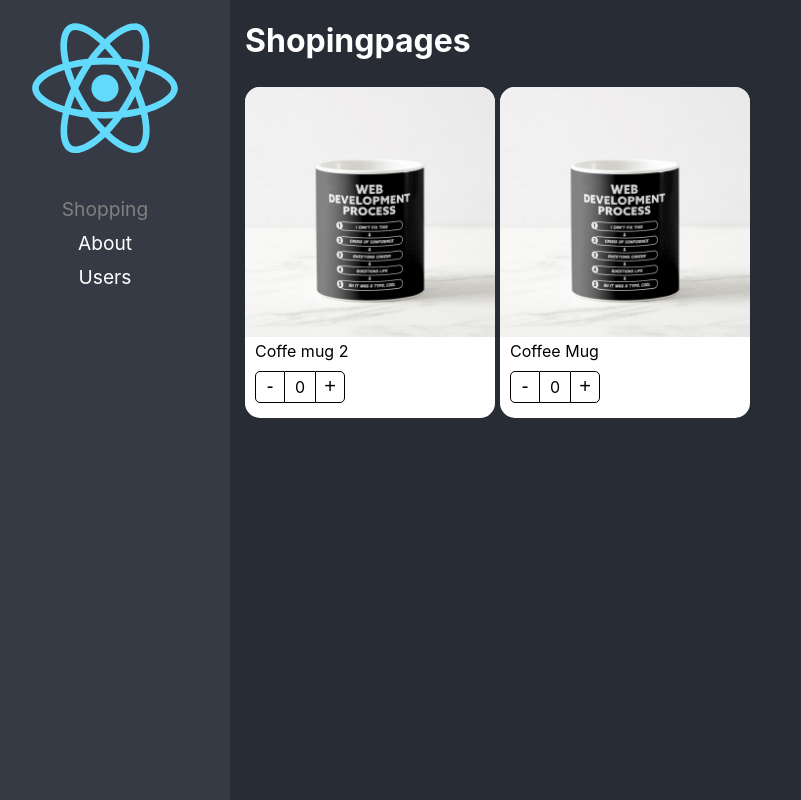
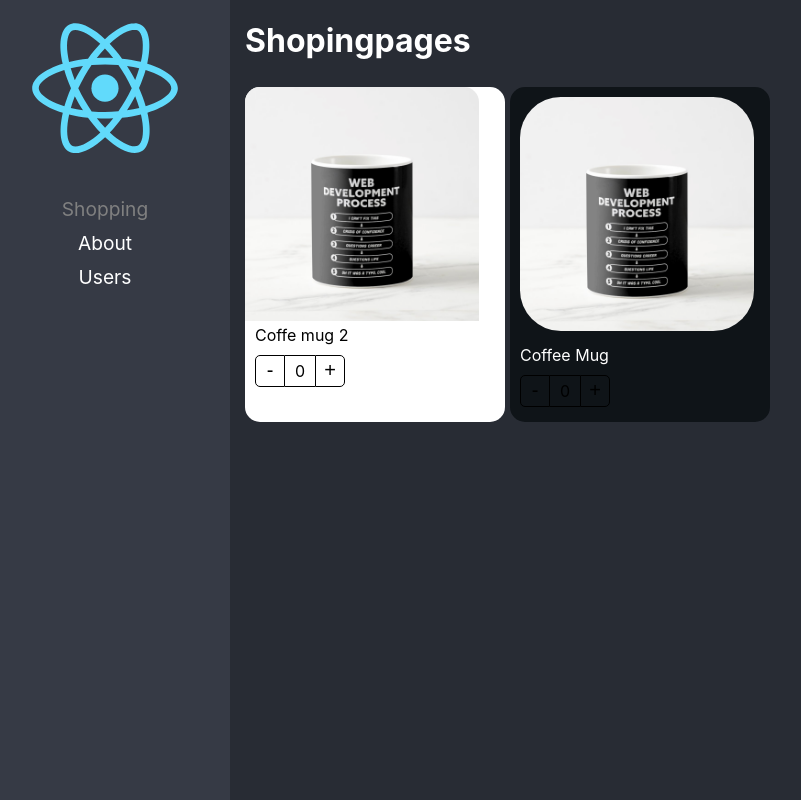
Before and after one commit to mauricio-hub/react-pro, a React (Create React App) app: page /home in a window 1280 px wide. Shown: the whole page, without its empty margins (20-821 px from the left). Built offline with nearby package versions, Linux system fonts and the light colour scheme.

Commit message:
extensible style

```diff
--- a/src/components-patterns/components/ProductCard.tsx
+++ b/src/components-patterns/components/ProductCard.tsx
@@ -1,13 +1,21 @@
 import React, { ReactElement, createContext, useContext } from 'react'
 import style from '../styles/styles.module.css'
 import { useProduct } from '../hooks/useProduct'
-import { ProductContextProps, ProductCardProps } from '../interfaces/interfaces'
+import { Product, ProductContextProps} from '../interfaces/interfaces'
 
 export const ProductContext = createContext({} as ProductContextProps)
 
 const {Provider } = ProductContext;
 
-export const ProductCard = ({ product,children }: ProductCardProps) => {
+export interface Props {
+  product: Product,
+  children?: ReactElement | ReactElement[],
+  className?: string
+}
+
+
+
+export const ProductCard = ({ product,children,className }: Props) => {
 
   const { count, increaseBy } = useProduct()
 
@@ -19,7 +27,7 @@ export const ProductCard = ({ product,children }: ProductCardProps) => {
         increaseBy
       }}
     >
-    <div className={style.productCard}>
+    <div className={`${style.productCard} ${className}`}>
       {children}
     </div>
     </Provider>
--- a/src/components-patterns/components/ProductImage.tsx
+++ b/src/components-patterns/components/ProductImage.tsx
@@ -4,7 +4,13 @@ import style from '../styles/styles.module.css'
 
 import noImage from '../assets/no-image.jpg'
 
-export const ProductImage = ({ img = '' }) => {
+interface Props {
+  img?: string
+  classNane?: string
+}
+
+
+export const ProductImage = ({ img,classNane}:Props) => {
 
     const { product } = useContext(ProductContext);
 
@@ -19,8 +25,11 @@ export const ProductImage = ({ img = '' }) => {
     }
 
 
+
+
+
     return (
-      <img className={style.productImg} src={imgToShow} alt="Product" />
+      <img className={`${style.productImg} ${classNane}`} src={imgToShow} alt="Product" />
     )
 
   }
--- a/src/components-patterns/components/ProductTitle.tsx
+++ b/src/components-patterns/components/ProductTitle.tsx
@@ -2,12 +2,19 @@ import { useContext } from "react";
 import { ProductContext } from "./ProductCard";
 import style from '../styles/styles.module.css'
 
+interface Props {
+  className?: string
+  title?: string
 
-export const ProductTitle = ({ title }: { title?: string }) => {
+}
+
+
+
+export const ProductTitle = ({title,className}:Props) => {
     const { product } = useContext(ProductContext);
 
     return (
-      <span className={style.productDescription}>
+      <span className={`${style.productDescription} ${className}`}>
         {title ? title : product.title}
       </span>
     )
--- a/src/components-patterns/pages/ShoppingPage.tsx
+++ b/src/components-patterns/pages/ShoppingPage.tsx
@@ -1,6 +1,6 @@
 import React, { Children } from 'react'
 import { ProductCard, ProductButtons, ProductImage, ProductTitle } from '../components'
-
+import '../styles/custom-styles.css'
 
 const product = {
   id: '1',
@@ -11,7 +11,9 @@ const product = {
 
 const ShoppingPage = () => {
   return (
-    <div>
+    <div
+
+    >
       <h1>Shopingpages</h1>
       <div
         style={{
@@ -28,10 +30,12 @@ const ShoppingPage = () => {
         </ProductCard>
 
 
-        <ProductCard product={product}>
+        <ProductCard product={product}
+        className='bg-dark'
+        >
 
-          <ProductImage />
-          <ProductTitle title='' />
+          <ProductImage  classNane='custom-image'/>
+          <ProductTitle title='' className='text-white'/>
           <ProductButtons />
         </ProductCard>
 
--- /dev/null
+++ b/src/components-patterns/styles/custom-styles.css
@@ -0,0 +1,15 @@
+
+
+.bg-dark {
+  background-color: #0f1418;
+}
+
+.text-white {
+  color: #fff;
+}
+
+.custom-image {
+  padding: 10px;
+  border-radius: 20%;
+  width: clac(100% - 20px);
+}
--- a/src/components-patterns/styles/styles.module.css
+++ b/src/components-patterns/styles/styles.module.css
@@ -5,14 +5,14 @@
     border-radius: 15px;
     color: black;
     padding-bottom: 5px;
-    width: 250px;
+    width: 260px;
     margin-right: 5px;
     margin-top: 5px;
 }
 
 .productImg {
     border-radius: 15px 15px 0px 0px;
-    width: 100%;
+    width: 90%;
 }
 
 .productDescription {
```
Also changed, not shown: src/components-patterns/interfaces/interfaces.ts (+2 -6 lines).
